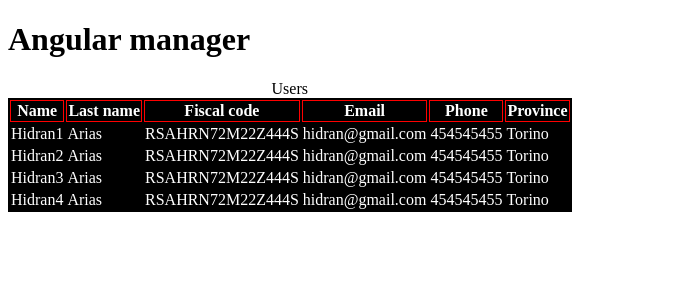
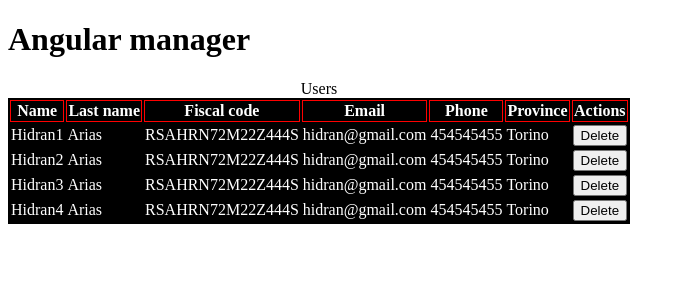
Before and after one commit to ErJump/angular-manager, an Angular app: page / in a window 1280 px wide. Shown: the top 300 px of the page, without its empty margins (0-685 px from the left). Built offline with nearby package versions, Linux system fonts and the light colour scheme.

Commit message:
feat: :sparkles: Adds delete user feature

```diff
--- a/src/app/user/user.component.html
+++ b/src/app/user/user.component.html
@@ -5,3 +5,4 @@
 <td>{{user.email}}</td>
 <td>{{user.phone}}</td>
 <td>{{user.province}}</td>
+<td><button (click)="deleteUser(user)">Delete</button></td>
--- a/src/app/user/user.component.ts
+++ b/src/app/user/user.component.ts
@@ -1,4 +1,5 @@
-import { Component, Input } from '@angular/core';
+import { UserService } from './../users.service';
+import { Component, Input, Output, EventEmitter } from '@angular/core';
 
 @Component({
   selector: 'tr[app-user]',
@@ -6,5 +7,12 @@
   styleUrls: ['./user.component.scss'],
 })
 export class UserComponent {
-  @Input() user : any
+  @Input() user : any;
+  @Output('onDeleteUser') userDeleted = new EventEmitter();
+  constructor (private service: UserService){
+  }
+  deleteUser(user : any){
+    //this.service.deleteUser(user);
+    this.userDeleted.emit(user);
+  }
 }
--- a/src/app/users/users.component.html
+++ b/src/app/users/users.component.html
@@ -7,6 +7,7 @@
         <th>Email</th>
         <th>Phone</th>
         <th>Province</th>
+        <th>Actions</th>
     </tr>
-    <tr app-user *ngFor="let user of users" [user]="user"></tr>
+    <tr app-user *ngFor="let user of users" [user]="user" (onDeleteUser)="onDeleteUser($event)"></tr>
 </table>
--- a/src/app/users/users.component.ts
+++ b/src/app/users/users.component.ts
@@ -16,4 +16,7 @@
     ngOnInit(){
         this.users = this.service.getUsers();
     }
+    onDeleteUser(user : any){
+        this.service.deleteUser(user);
+    }
 }
```
